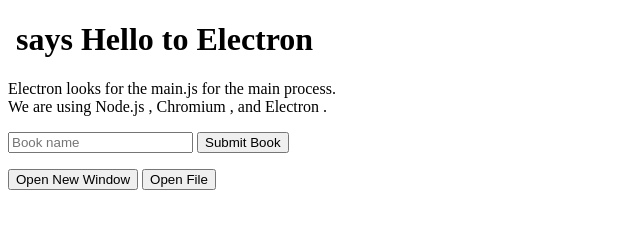
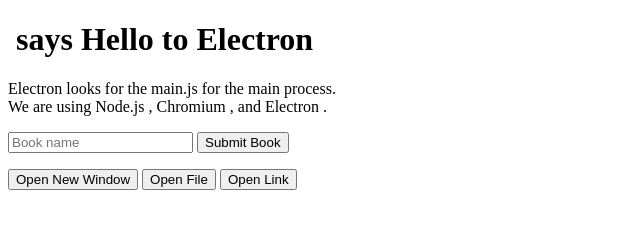
Before and after one commit to praveenakrity/my-electron-app, an Electron app: page index.html in a window 800 px wide. Shown: the whole page, without its empty margins (0-640 px from the left). Drawn offline with Linux system fonts and the light colour scheme; no server answers.

Commit message:
to add button

```diff
--- a/index.html
+++ b/index.html
@@ -30,6 +30,7 @@
 </ul>
 <button id="new-win">Open New Window</button>
 <button id="openFile">Open File</button>
+<button id="openLink">Open Link</button>
 <p id="filename"></p>
 <script src="./renderer.js"></script>
 </body>
```
